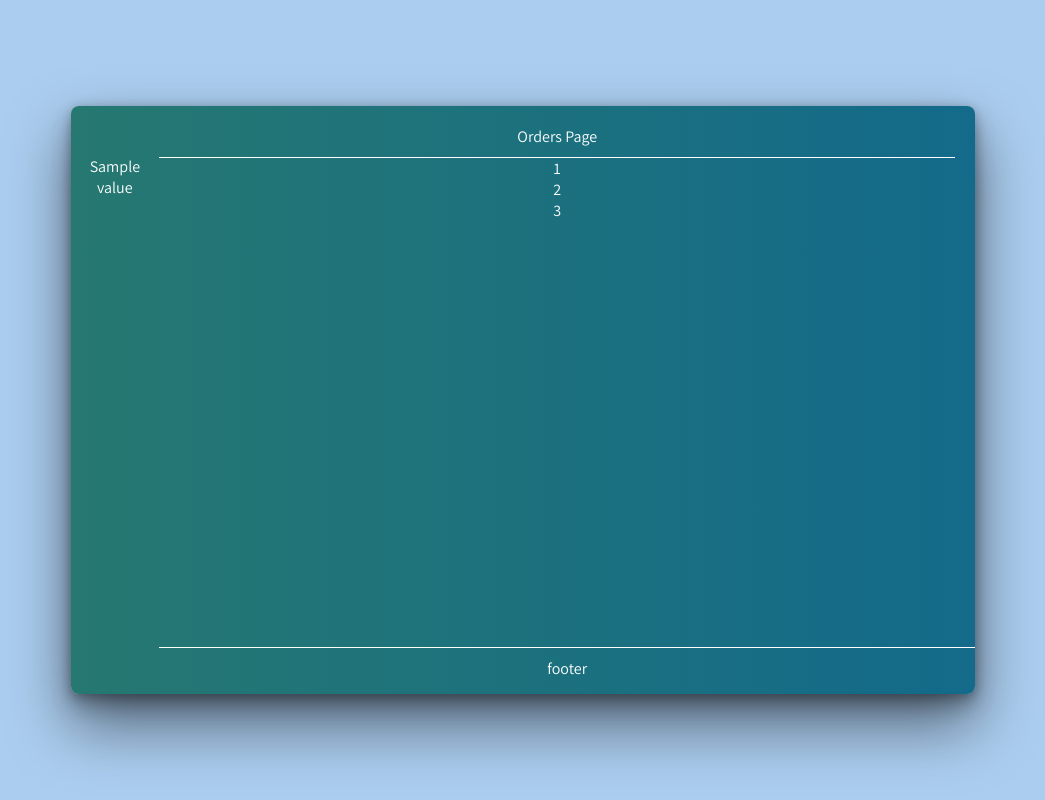
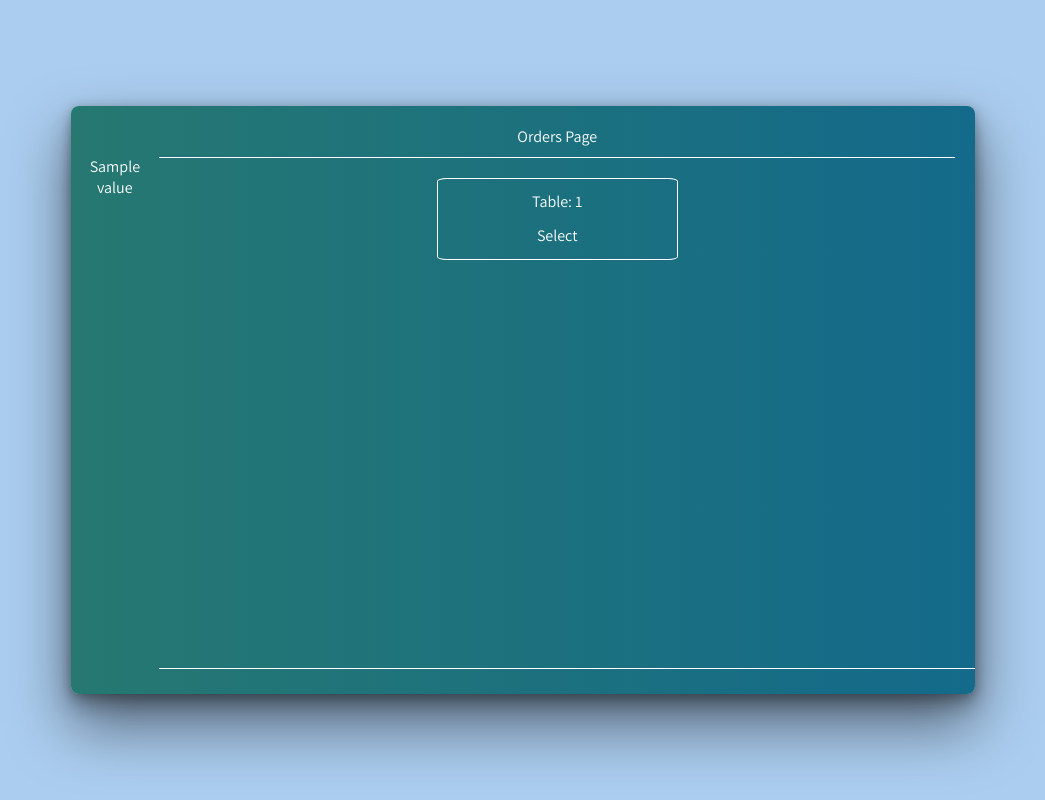
Before and after one commit to chittranjanpr/restaurant-manager-backend, a Flask app: page /mainPage in a window 1280 px wide. Shown: the whole page, without its empty margins (117-1162 px from the left). Run offline with Flask 3, Linux system fonts and the light colour scheme; a database or web service that is not in the repository returns one stand-in record (values such as "Sample title"); data that the repository does not hold is empty.

Commit message:
built the order page with the product listing

```diff
--- a/app.py
+++ b/app.py
@@ -14,8 +14,25 @@ def order_page():
     response = requests.get('http://127.0.0.1:8000/get_store_details')
     data = response.json()
     print(data)
-
-    return render_template('/mainPage/index.html', title = 'Home Page', appName = appName, data = data)
+    items = [
+    {
+      "name": "Chicken Pizza",
+      "price": 10
+    },
+    {
+      "name": "Cheese Pizza",
+      "price": 15
+    },
+    {
+      "name": "Chicken Burger",
+      "price": 25
+    },
+    {
+      "name": "Cheese Burger",
+      "price": 20
+    }
+  ]
+    return render_template('/mainPage/index.html', title = 'Home Page', appName = appName, data = data, menu_items = items)
 
 if __name__ == '__main__':
     app.run(debug=True)
--- a/static/css/orderPage.css
+++ b/static/css/orderPage.css
@@ -44,3 +44,96 @@
   position: absolute;
   bottom: 15px;
 }
+
+.column_menu_page{
+  display: none;
+  margin-top: 10px;
+  height: 88%;
+}
+
+.column_table{
+  margin-top: 20px;
+  display: flex;
+  justify-content: space-around;
+  flex-wrap: wrap;
+}
+
+.table_cards{
+  width: 30%;
+  cursor: pointer;
+  height: 80px;
+  border: 1px solid white;
+  margin-bottom: 20px;
+  display: flex;
+  flex-direction: column;
+  justify-content: space-evenly;
+  border-radius: 4%;
+}
+
+.column_list{
+  width: 40%;
+  border-right: 1px solid white;
+  display: flex;
+  justify-content: space-around;
+  flex-wrap: wrap;
+}
+
+.column_display{
+  width: 60%;
+}
+
+.list_items{
+  cursor: pointer;
+  background-color: #dad8d8;
+  color: #136a8a;
+  width: 47%;
+  height: 19%;
+  border: 1px solid white;
+  border-radius: 5px;
+  font-size: 20px;
+}
+
+.item_display_column_title{
+  padding-bottom: 10px;
+}
+
+.item_display_column_headers{
+  display: flex;
+  justify-content: space-around;
+  flex-wrap: wrap;
+  padding-top: 10px;
+  border-top: 1px solid white;
+  padding-bottom: 20px;
+  margin-top: 10px;
+  width: 91%;
+  margin: auto;
+}
+
+.item_display_column_body_row{
+  display: flex;
+  justify-content: space-around;
+  flex-wrap: wrap;
+  padding-bottom: 5px;
+  width: 80%;
+  margin: auto;
+}
+
+.subtotal{
+  position: absolute;
+  right: 3%;
+  bottom: 8%;
+  font-size: 20px;
+}
+
+.check_out{
+  display: none;
+  text-align: end;
+  right: 4%;
+  position: relative;
+  font-size: 18px;
+  cursor: pointer;
+}
+
+.column_checkout_page{
+  display: none;
+}
--- a/template/mainPage/index.html
+++ b/template/mainPage/index.html
@@ -3,6 +3,7 @@
     <head>
         <meta charset="UTF-8">
         <link href="https://fonts.googleapis.com/css?family=Assistant:400,700" rel="stylesheet">
+        <script src="https://code.jquery.com/jquery-3.6.0.min.js"></script>
         <title>{{ title }}</title>
         <link rel="stylesheet" href="/static/css/globalCss.css">
         <link rel="stylesheet" href="/static/css/orderPage.css">
@@ -16,20 +17,90 @@
             </div>
             <div class="center_content">
                 <div class="header" id="header">Orders Page</div>
-                <div id="center_content_0">1</div>
-                <div id="center_content_1">2</div>
-                <div id="center_content_2">3</div>
-                <div class="footer" id="footer">footer</div>
+                <!-- TABLE PAGE -->
+                <div class="column_table" id="column_table">
+                    {% for i in range(1,data.store_details.table_count + 1) %}
+                        <div class="table_cards" id='center_content_{{ i }}' onclick="table_click('{{i}}')">
+                            <div>Table: {{ i }}</div>
+                            <div class="select_text">Select</div>
+                        </div>
+                    {% endfor %}
+                </div>
+                <!-- MENU PAGE -->
+                <div class="column_menu_page" id="column_menu_page">
+                    <div class="column_list">
+                        {% for value in menu_items | default([]) %}
+                            <div class="list_items" onclick="click_list_items(`{{value}}`)">
+                                <p>{{ value.name }}</p>
+                                <p>{{ value.price }}</p>
+                            </div>
+                        {% endfor %}
+                    </div>
+                    <div class="column_display">
+                        <div class="item_display_column_title" id="item_display_column_title" ></div>
+                        <div class="item_display_column_headers">
+                            <div>Quantity</div>
+                            <div>Item</div>
+                            <div>Price</div>
+                        </div>
+                        <div id="item_display_column_body"> No items to display</div>
+                        <div class="subtotal" id="subtotal"></div>
+                    </div>
+                </div>
+                <!-- CHECKOUT PAGE -->
+                <div id="column_checkout_page" class="column_checkout_page">
+
+                </div>
+
+                <div class="footer" id="footer">
+                    <div class="check_out" id="check_out" onclick="click_checkout()">Check out -></div>
+                </div>
             </div>
-            {{ current_side_bar }}
         </section>
     </body>
-    <script>
+    <script type="text/javascript">
         var current_side_bar = 0;
-        var dataString = "{{ data.store_details.table_count }}";
+        var current_table = null;
+        var selected_items = [];
+
+        var dataString = JSON.parse('{{ data | tojson | safe }}')
+
+        function click_checkout(){
+            document.getElementById('column_table').style.display = 'none'
+            document.getElementById('column_menu_page').style.display = 'none'
+        }
+
+        function table_click(value){
+            current_table = value;
+            document.getElementById('column_table').style.display = 'none'
+            document.getElementById('column_menu_page').style.display = 'flex'
+            document.getElementById('item_display_column_title').innerHTML = 'Table No: ' + current_table
+        }
+
+        function click_list_items(value){
+            document.getElementById("item_display_column_body").innerHTML = '';
+            selected_items.push(JSON.parse(value.replace(/'/g, "\"")));
+            create_display()
+        }
+
+        function create_display(){
+            var subtotal = 0;
+            var itemList = document.getElementById("item_display_column_body");
+            for (var i = 0; i < selected_items.length; i++) {
+                var item = selected_items[i];
+                console.log(selected_items)
+                var div = document.createElement("div");
+                div.classList.add("item_display_column_body_row");
+                subtotal = subtotal + item.price
+                div.innerHTML ="<p>1 x <p/>" + "<p>" + item.name + "</p><p>$" + item.price + "</p>";
+                itemList.appendChild(div);
+            }
+            document.getElementById('subtotal').innerHTML = "Subtotal: $" + subtotal
+            document.getElementById('check_out').style.display = 'block'
+        }
+
+
         // var data = JSON.parse(dataString);
-
-        console.log(dataString)
         // JSON
         // for(i=current_side_bar; i < )
 
```
